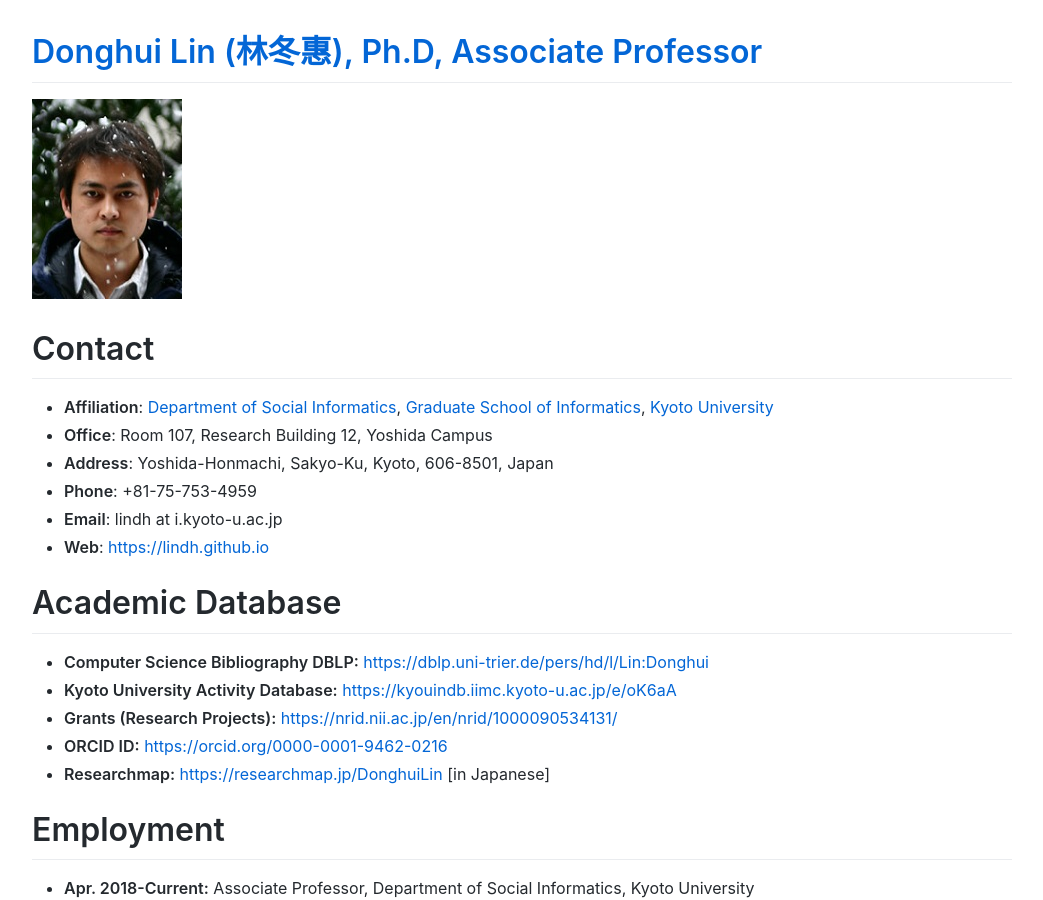
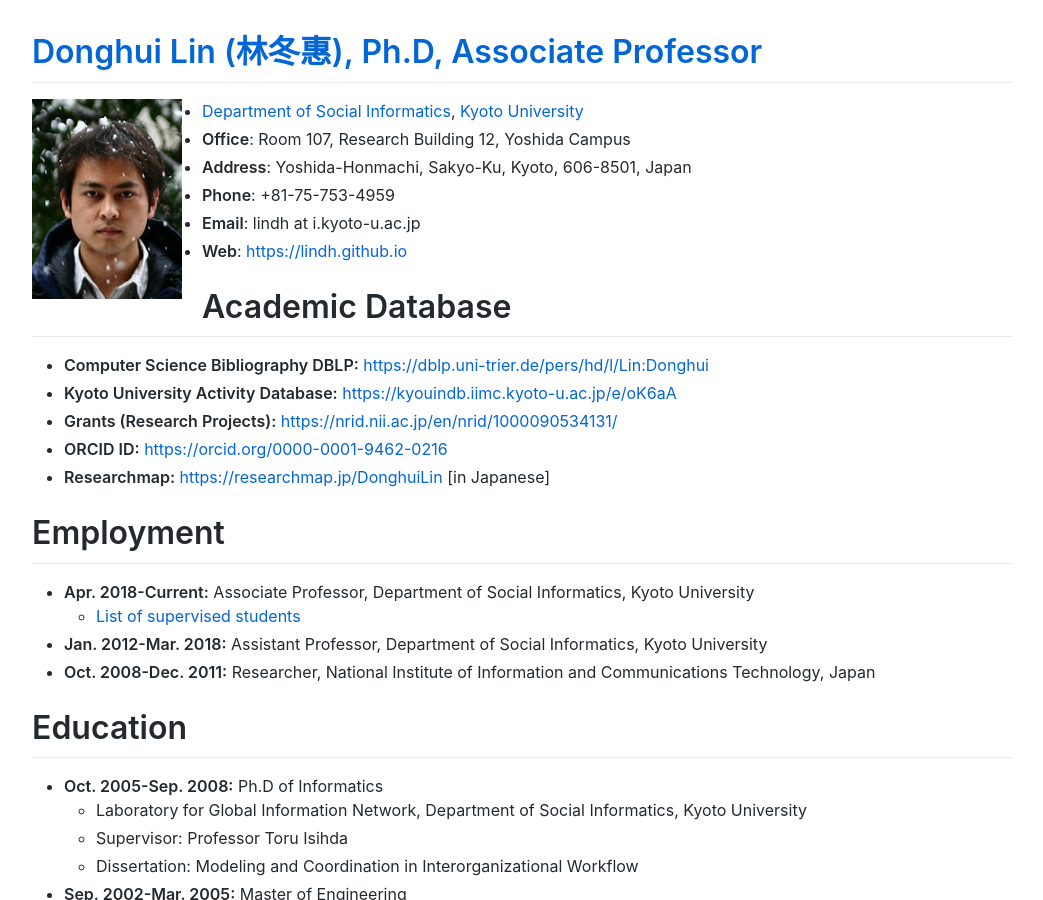
Before and after one commit to lindh/lindh.github.io, a Jekyll site: the page built from index.md, in a window 1280 px wide and 900 px high. Shown: the whole window, without its empty margins (118-1161 px from the left). Built offline with Jekyll 4.4.1, drawn with Linux system fonts in a browser that asks for light colours; comment, search, counter and statistics services are not loaded.

Commit message:
Update index.md

```diff
--- a/index.md
+++ b/index.md
@@ -2,11 +2,9 @@
 layout: default
 ---
 
-![Branching](./images/lin.jpg)
+<img align="left" src="./images/lin.jpg"/>
 
-# Contact
-
-- **Affiliation**: [Department of Social Informatics](http://www.soc.i.kyoto-u.ac.jp/en/), [Graduate School of Informatics](http://www.i.kyoto-u.ac.jp/en/), [Kyoto University](https://www.kyoto-u.ac.jp/en/)
+- [Department of Social Informatics](http://www.soc.i.kyoto-u.ac.jp/en/), [Kyoto University](https://www.kyoto-u.ac.jp/en/)
 - **Office**: Room 107, Research Building 12, Yoshida Campus
 - **Address**: Yoshida-Honmachi, Sakyo-Ku, Kyoto, 606-8501, Japan
 - **Phone**: +81-75-753-4959
```
